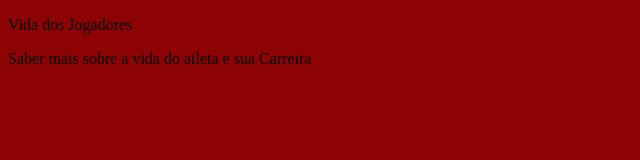
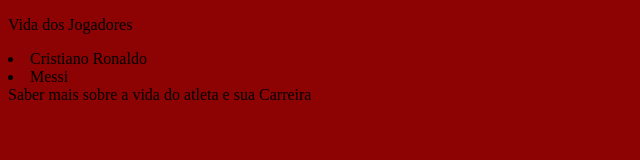
Before and after one commit to Rafax1B/paginaweb-chiarelli1b, a plain HTML site: page index.html in a window 1280 px wide. Shown: the whole page, without its empty margins (0-640 px from the left). Drawn offline with Linux system fonts and the light colour scheme.

Commit message:
index.html

```diff
--- a/index.html
+++ b/index.html
@@ -9,6 +9,8 @@
  </head>
  <body>
        <p>Vida dos Jogadores</p>
+       <li>Cristiano Ronaldo</li>
+       <li>Messi</li>
  </body>
 </html>Saber mais sobre a vida do atleta e sua Carreira
 <img src="timedoano.png"
```
